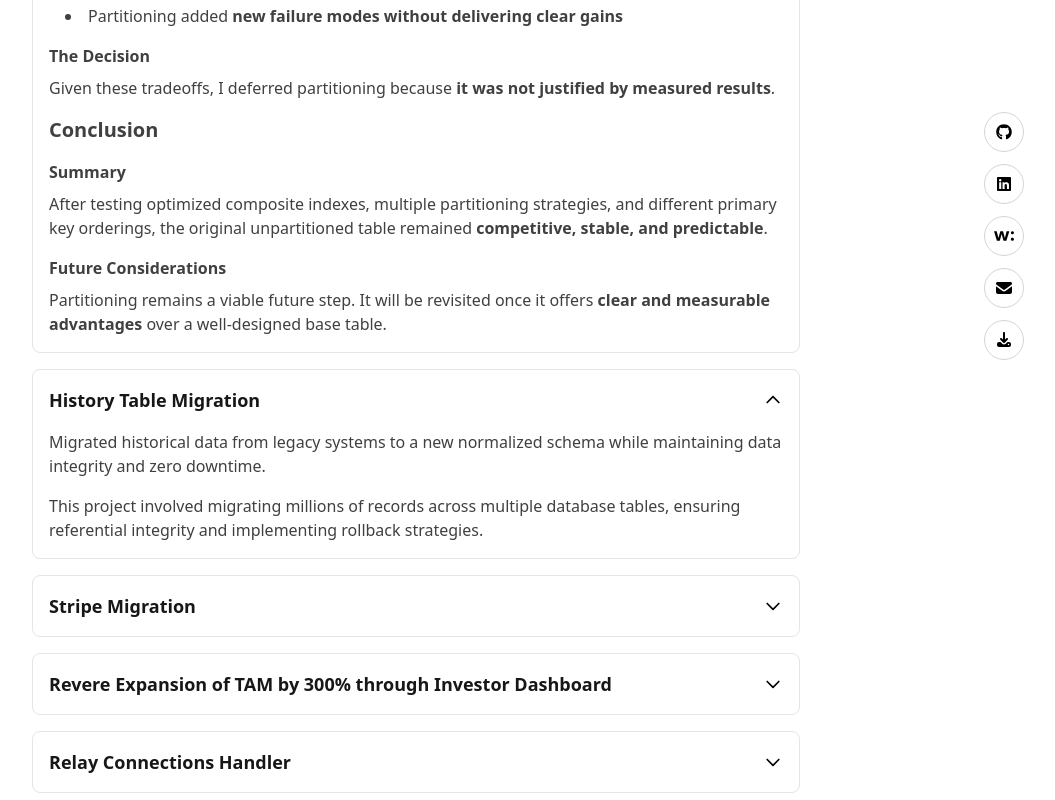
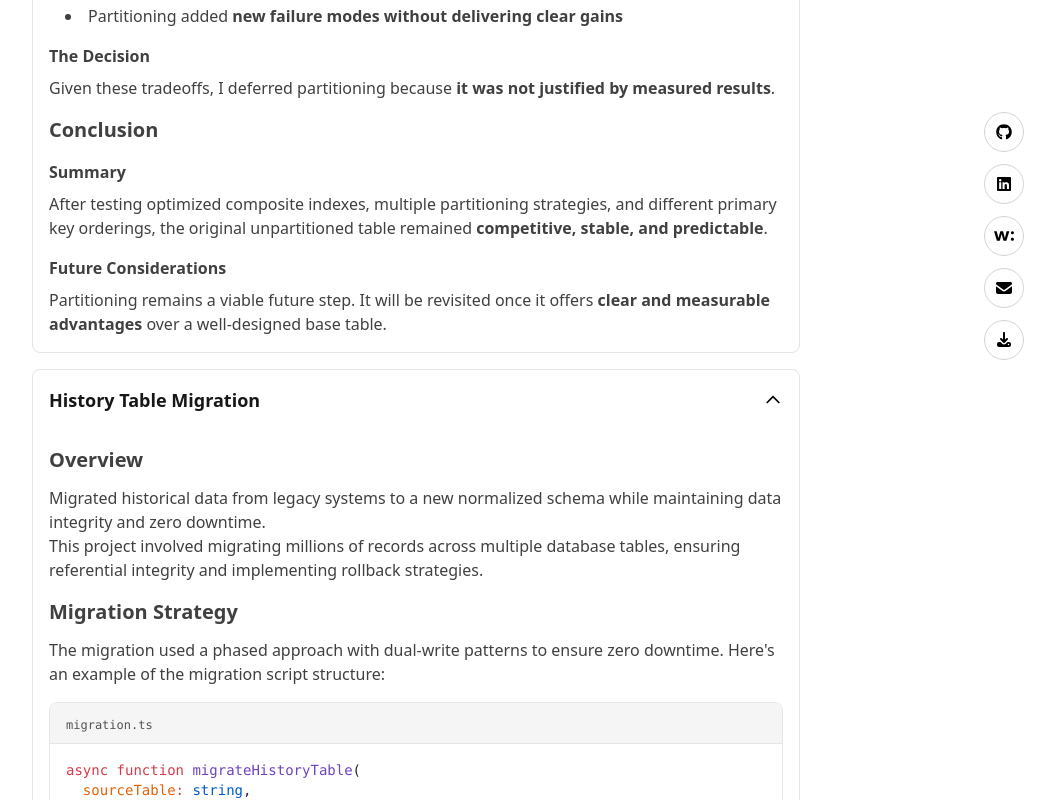
Before and after one commit to sezder/shannon-zander-personal-site, a Next.js app: page /projects in a window 1280 px wide. Both pictures are taken after a click on the button "History Table Migration". Shown: the part 2466-3266 px from the top of the page, without its empty margins (224-1279 px from the left). Built offline with nearby package versions, Linux system fonts and the light colour scheme; no server answers.

Commit message:
Added shiki syntax highlighting library and created a CodeBlock component with dark mode support

```diff
--- /dev/null
+++ b/app/components/code-block.tsx
@@ -0,0 +1,118 @@
+'use client'
+
+import { useEffect, useState } from 'react'
+import { createHighlighter } from 'shiki'
+
+interface CodeBlockProps {
+  code: string
+  language: string
+  filename?: string
+}
+
+export function CodeBlock({ code, language, filename }: CodeBlockProps) {
+  const [html, setHtml] = useState<string>('')
+  const [isLoading, setIsLoading] = useState(true)
+  const [isDark, setIsDark] = useState(false)
+
+  useEffect(() => {
+    // Detect dark mode - check for 'dark' class on html element or prefers-color-scheme
+    const checkDarkMode = () => {
+      const htmlElement = document.documentElement
+      const hasDarkClass = htmlElement.classList.contains('dark')
+      const prefersDark = window.matchMedia('(prefers-color-scheme: dark)').matches
+      return hasDarkClass || prefersDark
+    }
+
+    setIsDark(checkDarkMode())
+
+    // Watch for class changes
+    const observer = new MutationObserver(() => {
+      setIsDark(checkDarkMode())
+    })
+    observer.observe(document.documentElement, {
+      attributes: true,
+      attributeFilter: ['class'],
+    })
+
+    // Also watch for system preference changes
+    const mediaQuery = window.matchMedia('(prefers-color-scheme: dark)')
+    const handleChange = () => setIsDark(checkDarkMode())
+    mediaQuery.addEventListener('change', handleChange)
+
+    return () => {
+      observer.disconnect()
+      mediaQuery.removeEventListener('change', handleChange)
+    }
+  }, [])
+
+  useEffect(() => {
+    let mounted = true
+
+    async function highlight() {
+      try {
+        const highlighter = await createHighlighter({
+          themes: ['github-light', 'github-dark'],
+          langs: [language],
+        })
+
+        if (!mounted) return
+
+        const theme = isDark ? 'github-dark' : 'github-light'
+        const highlighted = highlighter.codeToHtml(code, {
+          lang: language,
+          theme,
+        })
+
+        setHtml(highlighted)
+        setIsLoading(false)
+      } catch (error) {
+        console.error('Error highlighting code:', error)
+        if (mounted) {
+          setHtml(`<pre><code>${code}</code></pre>`)
+          setIsLoading(false)
+        }
+      }
+    }
+
+    highlight()
+
+    return () => {
+      mounted = false
+    }
+  }, [code, language, isDark])
+
+  if (isLoading) {
+    return (
+      <div className="my-4 rounded-lg overflow-hidden border border-neutral-200 dark:border-neutral-800">
+        {filename && (
+          <div className="px-4 py-2 bg-neutral-100 dark:bg-neutral-800 border-b border-neutral-200 dark:border-neutral-700">
+            <span className="text-xs font-mono text-neutral-600 dark:text-neutral-400">
+              {filename}
+            </span>
+          </div>
+        )}
+        <div className="p-4 bg-neutral-50 dark:bg-neutral-900">
+          <pre className="text-sm font-mono text-neutral-500 dark:text-neutral-400">
+            <code>{code}</code>
+          </pre>
+        </div>
+      </div>
+    )
+  }
+
+  return (
+    <div className="my-4 rounded-lg overflow-hidden border border-neutral-200 dark:border-neutral-800">
+      {filename && (
+        <div className="px-4 py-2 bg-neutral-100 dark:bg-neutral-800 border-b border-neutral-200 dark:border-neutral-700">
+          <span className="text-xs font-mono text-neutral-600 dark:text-neutral-400">
+            {filename}
+          </span>
+        </div>
+      )}
+      <div
+        className="overflow-x-auto [&_pre]:!m-0 [&_pre]:!p-4 [&_pre]:!bg-transparent [&_pre]:!text-sm [&_pre]:!font-mono"
+        dangerouslySetInnerHTML={{ __html: html }}
+      />
+    </div>
+  )
+}
--- a/app/projects/page.tsx
+++ b/app/projects/page.tsx
@@ -2,6 +2,7 @@
 
 import { useState } from 'react'
 import { SectionContainer } from '../components/section-container'
+import { CodeBlock } from '../components/code-block'
 
 function ChevronIcon({ isOpen }: { isOpen: boolean }) {
   return (
@@ -189,12 +190,105 @@ export default function ProjectsPage() {
       title: 'History Table Migration',
       content: (
         <div className="space-y-4">
+          <div>
+            <h4 className="text-xl font-semibold mb-3 mt-4">Overview</h4>
             <p>
               Migrated historical data from legacy systems to a new normalized schema while maintaining data integrity and zero downtime.
             </p>
             <p>
               This project involved migrating millions of records across multiple database tables, ensuring referential integrity and implementing rollback strategies.
             </p>
+          </div>
+
+          <div>
+            <h4 className="text-xl font-semibold mb-3 mt-4">Migration Strategy</h4>
+            <p>
+              The migration used a phased approach with dual-write patterns to ensure zero downtime. Here's an example of the migration script structure:
+            </p>
+            <CodeBlock
+              language="typescript"
+              filename="migration.ts"
+              code={`async function migrateHistoryTable(
+  sourceTable: string,
+  targetTable: string,
+  batchSize: number = 10000
+): Promise<void> {
+  let offset = 0
+  let hasMore = true
+
+  while (hasMore) {
+    // Fetch batch of records
+    const batch = await db.query(
+      \`SELECT * FROM \${sourceTable}
+       ORDER BY id
+       LIMIT \${batchSize} OFFSET \${offset}\`
+    )
+
+    if (batch.length === 0) {
+      hasMore = false
+      break
+    }
+
+    // Transform and validate data
+    const transformed = batch.map(transformLegacyRecord)
+    const validated = await validateRecords(transformed)
+
+    // Dual-write: write to both old and new tables
+    await db.transaction(async (tx) => {
+      await tx.insert(targetTable, validated)
+      // Keep source table in sync during migration
+      await tx.update(sourceTable, { migrated: true }, { id: batch.map(r => r.id) })
+    })
+
+    offset += batchSize
+    console.log(\`Migrated \${offset} records\`)
+  }
+
+  // Verify data integrity
+  await verifyMigrationIntegrity(sourceTable, targetTable)
+}`}
+            />
+          </div>
+
+          <div>
+            <h4 className="text-xl font-semibold mb-3 mt-4">Data Integrity Checks</h4>
+            <p>
+              Implemented comprehensive validation to ensure referential integrity throughout the migration:
+            </p>
+            <CodeBlock
+              language="sql"
+              filename="integrity_check.sql"
+              code={`-- Verify record counts match
+SELECT
+  (SELECT COUNT(*) FROM legacy_history) as legacy_count,
+  (SELECT COUNT(*) FROM new_history) as new_count,
+  (SELECT COUNT(*) FROM legacy_history) - (SELECT COUNT(*) FROM new_history) as difference;
+
+-- Check for orphaned records
+SELECT h.id
+FROM new_history h
+LEFT JOIN users u ON h.user_id = u.id
+WHERE u.id IS NULL;
+
+-- Validate date ranges
+SELECT
+  MIN(created_at) as min_date,
+  MAX(created_at) as max_date,
+  COUNT(*) as total_records
+FROM new_history
+WHERE created_at < '2020-01-01' OR created_at > NOW();`}
+            />
+          </div>
+
+          <div>
+            <h4 className="text-xl font-semibold mb-3 mt-4">Key Challenges</h4>
+            <ul className="list-disc list-inside space-y-1 ml-4">
+              <li><strong>Zero downtime:</strong> Implemented dual-write patterns to keep both systems in sync</li>
+              <li><strong>Data validation:</strong> Built comprehensive checksums and integrity validators</li>
+              <li><strong>Rollback strategy:</strong> Maintained ability to revert migration at any point</li>
+              <li><strong>Performance:</strong> Optimized batch processing to handle millions of records efficiently</li>
+            </ul>
+          </div>
         </div>
       ),
     },
--- a/package.json
+++ b/package.json
@@ -24,6 +24,7 @@
     "postcss": "^8.4.35",
     "react": "^19.2.1",
     "react-dom": "^19.2.1",
+    "shiki": "^3.20.0",
     "tailwindcss": "^3.4.17",
     "typescript": "^5"
   }
```
Also changed, not shown: 1 other file (tests, documents, lock files or other folders). Lines whose indentation alone changed are shown as unchanged.
